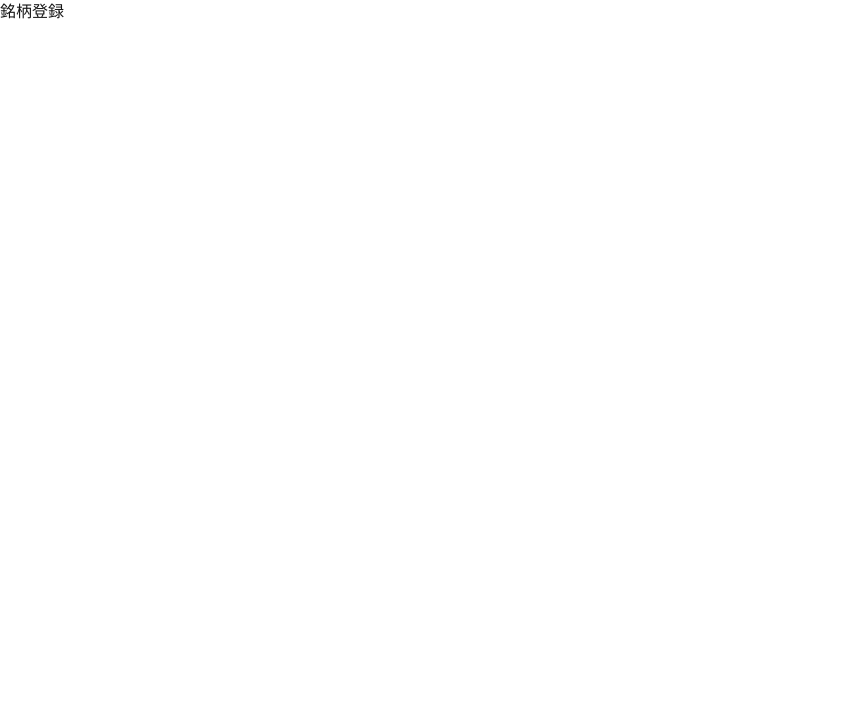
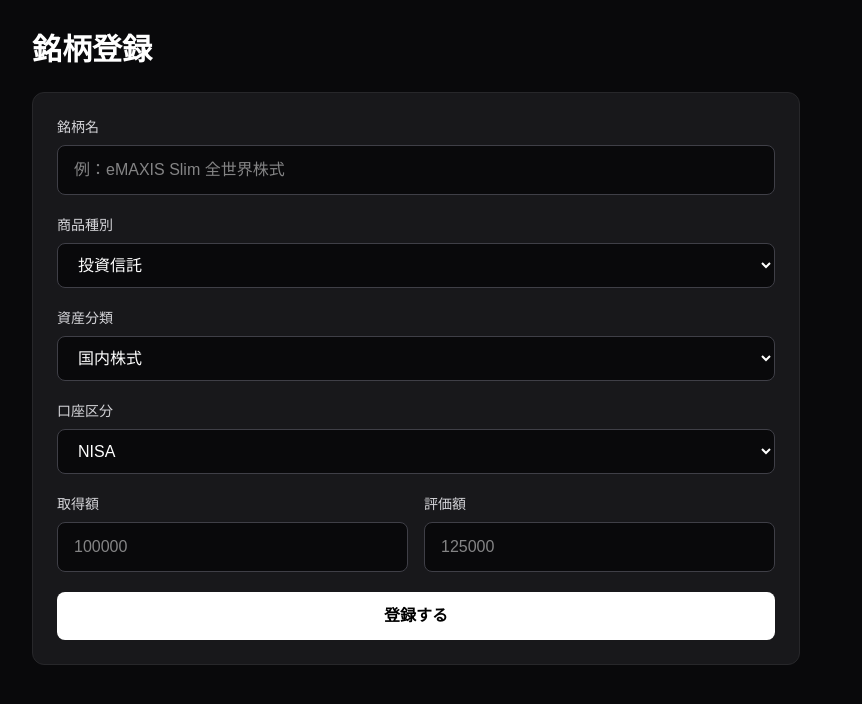
Before and after one commit to tomoya-1124/fundfolio, a Next.js app in the folder frontend/: page /funds/new in a window 1280 px wide. Shown: the top 704 px of the page, without its empty margins (0-862 px from the left). Built offline with nearby package versions, Linux system fonts and the light colour scheme.

Commit message:
day5: create fund registration form UI

```diff
--- a/frontend/app/funds/new/page.tsx
+++ b/frontend/app/funds/new/page.tsx
@@ -1,3 +1,88 @@
 export default function NewFundPage() {
-  return <h1>銘柄登録</h1>;
+  return (
+    <main className="min-h-screen bg-zinc-950 text-white p-8">
+      <div className="max-w-3xl">
+        <h1 className="text-3xl font-bold mb-6">銘柄登録</h1>
+
+        <form className="bg-zinc-900 border border-zinc-800 rounded-xl p-6 space-y-5">
+          <div>
+            <label className="block text-sm text-zinc-300 mb-2">
+              銘柄名
+            </label>
+            <input
+              type="text"
+              className="w-full rounded-lg bg-zinc-950 border border-zinc-700 px-4 py-3 text-white"
+              placeholder="例：eMAXIS Slim 全世界株式"
+            />
+          </div>
+
+          <div>
+            <label className="block text-sm text-zinc-300 mb-2">
+              商品種別
+            </label>
+            <select className="w-full rounded-lg bg-zinc-950 border border-zinc-700 px-4 py-3 text-white">
+              <option>投資信託</option>
+              <option>株式</option>
+            </select>
+          </div>
+
+          <div>
+            <label className="block text-sm text-zinc-300 mb-2">
+              資産分類
+            </label>
+            <select className="w-full rounded-lg bg-zinc-950 border border-zinc-700 px-4 py-3 text-white">
+              <option>国内株式</option>
+              <option>外国株式</option>
+              <option>債券</option>
+              <option>REIT</option>
+              <option>バランス</option>
+              <option>その他</option>
+            </select>
+          </div>
+
+          <div>
+            <label className="block text-sm text-zinc-300 mb-2">
+              口座区分
+            </label>
+            <select className="w-full rounded-lg bg-zinc-950 border border-zinc-700 px-4 py-3 text-white">
+              <option>NISA</option>
+              <option>特定口座</option>
+              <option>一般口座</option>
+            </select>
+          </div>
+
+          <div className="grid grid-cols-1 md:grid-cols-2 gap-4">
+            <div>
+              <label className="block text-sm text-zinc-300 mb-2">
+                取得額
+              </label>
+              <input
+                type="number"
+                className="w-full rounded-lg bg-zinc-950 border border-zinc-700 px-4 py-3 text-white"
+                placeholder="100000"
+              />
+            </div>
+
+            <div>
+              <label className="block text-sm text-zinc-300 mb-2">
+                評価額
+              </label>
+              <input
+                type="number"
+                className="w-full rounded-lg bg-zinc-950 border border-zinc-700 px-4 py-3 text-white"
+                placeholder="125000"
+              />
+            </div>
+          </div>
+
+          <button
+            type="submit"
+            className="w-full rounded-lg bg-white text-black font-bold py-3 hover:bg-zinc-200 transition"
+          >
+            登録する
+          </button>
+        </form>
+      </div>
+    </main>
+  );
 }
```
